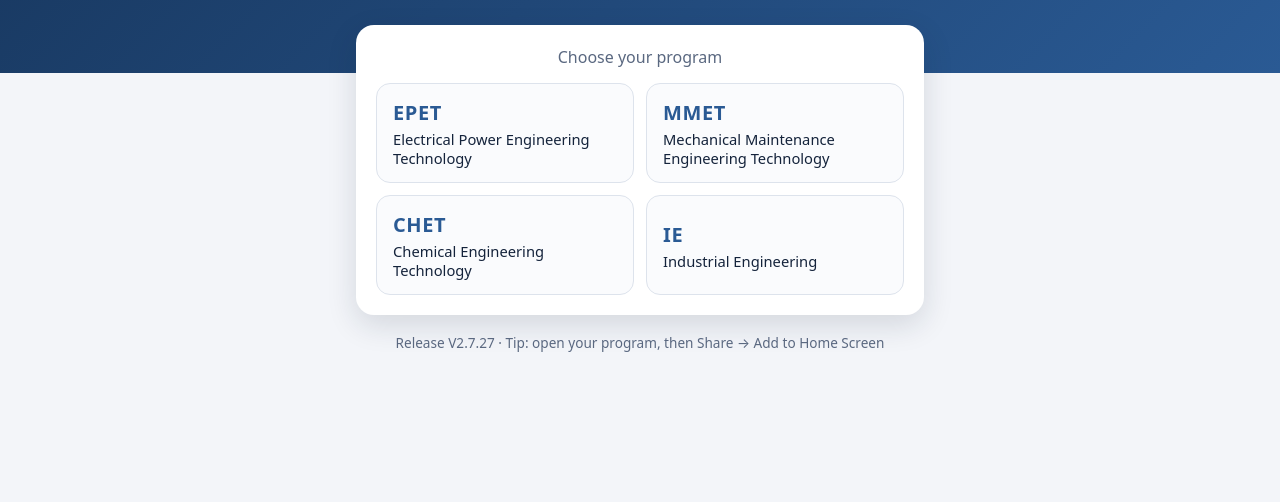
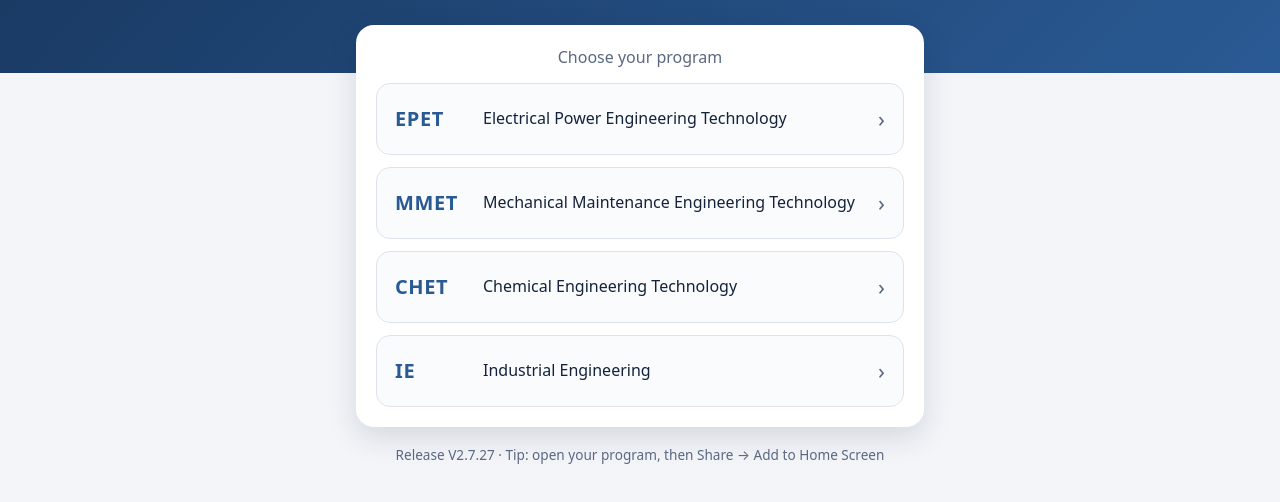
Before and after one commit to aaalquda/masarak-app, a plain HTML site: page index.html in a window 1280 px wide. Shown: the part 204-706 px from the top of the page. Drawn offline with Linux system fonts and the light colour scheme.

Commit message:
Start page: program buttons stacked in one column
Co-Authored-By: Claude Opus 5.5 <noreply@anthropic.com>
Claude-Session: https://claude.ai/code/session_01WMgo3Xn89dpym91omiZfQz

```diff
--- a/index.html
+++ b/index.html
@@ -24,13 +24,14 @@ header p{margin:0;opacity:.9;font-size:.95rem}
 main{position:relative;z-index:1;max-width:600px;margin:-48px auto 0;padding:0 16px 32px}
 .panel{background:var(--card);border-radius:18px;box-shadow:0 10px 30px rgba(20,35,59,.14);padding:20px}
 .panel h2{margin:0 0 14px;color:var(--muted);text-align:center;font-size:1rem;font-weight:500}
-.grid{display:grid;grid-template-columns:1fr 1fr;gap:12px}
-a.prog{display:flex;flex-direction:column;justify-content:center;gap:2px;min-height:96px;padding:14px 16px;border:1px solid var(--line);border-radius:14px;background:var(--tile);color:var(--ink);text-decoration:none}
-a.prog b{color:var(--brand2);font-size:1.25rem;letter-spacing:.03em}
+.grid{display:grid;grid-template-columns:1fr;gap:12px}
+a.prog{display:flex;align-items:center;gap:16px;min-height:72px;padding:12px 18px;border:1px solid var(--line);border-radius:14px;background:var(--tile);color:var(--ink);text-decoration:none}
+a.prog b{flex:0 0 3.6em;color:var(--brand2);font-size:1.25rem;letter-spacing:.03em}
 @media (prefers-color-scheme:dark){a.prog b{color:#8fb4e8}}
-a.prog span{font-size:.92rem;line-height:1.3;color:var(--ink)}
+a.prog span{flex:1;font-size:1rem;line-height:1.35;color:var(--ink)}
+a.prog::after{content:'›';font-size:1.4rem;color:var(--muted)}
+[dir=rtl] a.prog::after{content:'‹'}
 a.prog:hover,a.prog:focus-visible{border-color:var(--brand2);box-shadow:0 0 0 2px var(--brand2);outline:none}
-@media (max-width:360px){.grid{grid-template-columns:1fr}}
 footer{text-align:center;margin-top:18px;font-size:.85rem;color:var(--muted)}
 </style>
 </head>
```
